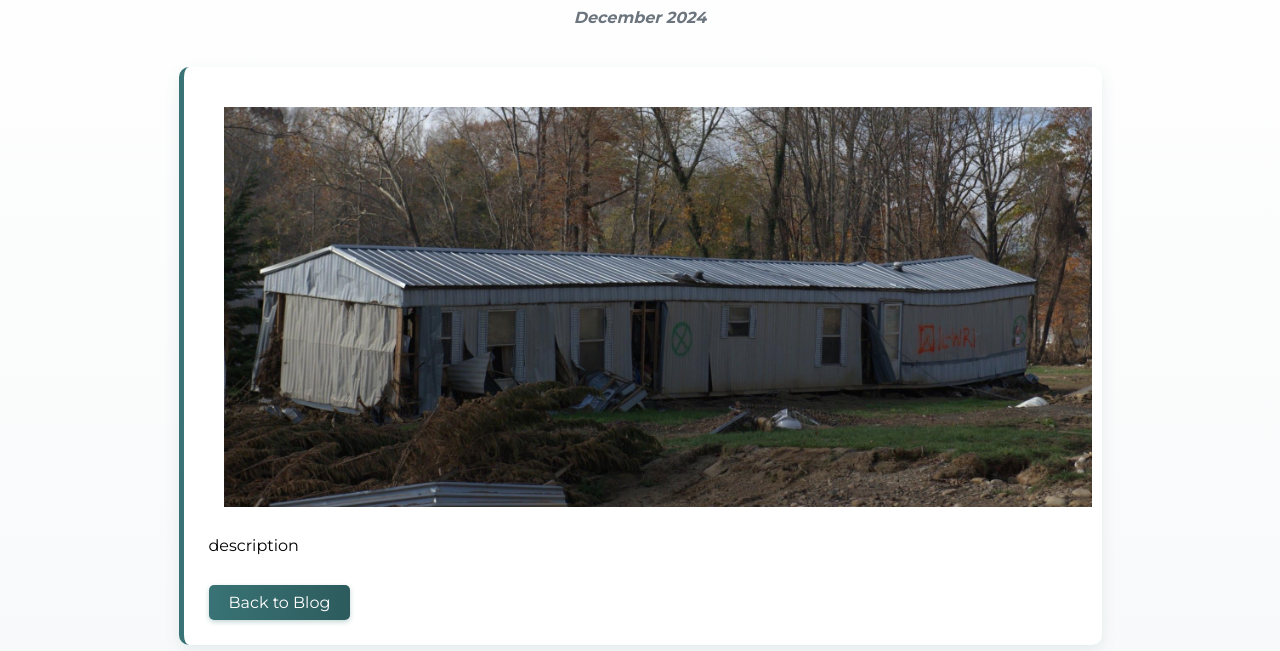
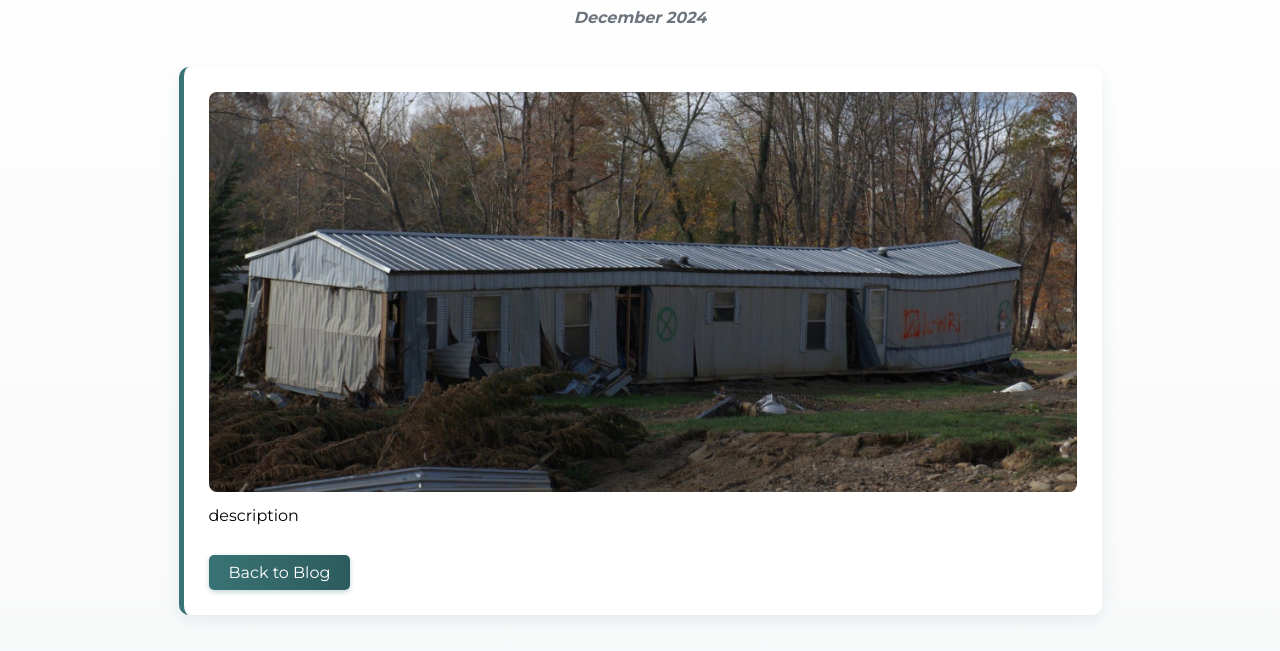
Before and after one commit to medmission/MedMissionWebsite, a plain HTML site: page read2.html in a window 1280 px wide. Shown: the part 149-800 px from the top of the page. Drawn offline with Linux system fonts and the light colour scheme; a web font is replaced by a local one.

Commit message:
Update read2.html

```diff
--- a/read2.html
+++ b/read2.html
@@ -49,12 +49,7 @@
         }
 
          .blog-image {
-            width: 100%;
-            max-height: 400px;
-            object-fit: cover;
             margin-bottom: 10px;
-            border-radius: 8px;
-            padding: 15px;
         }
 
         .heading-decoration {
```
